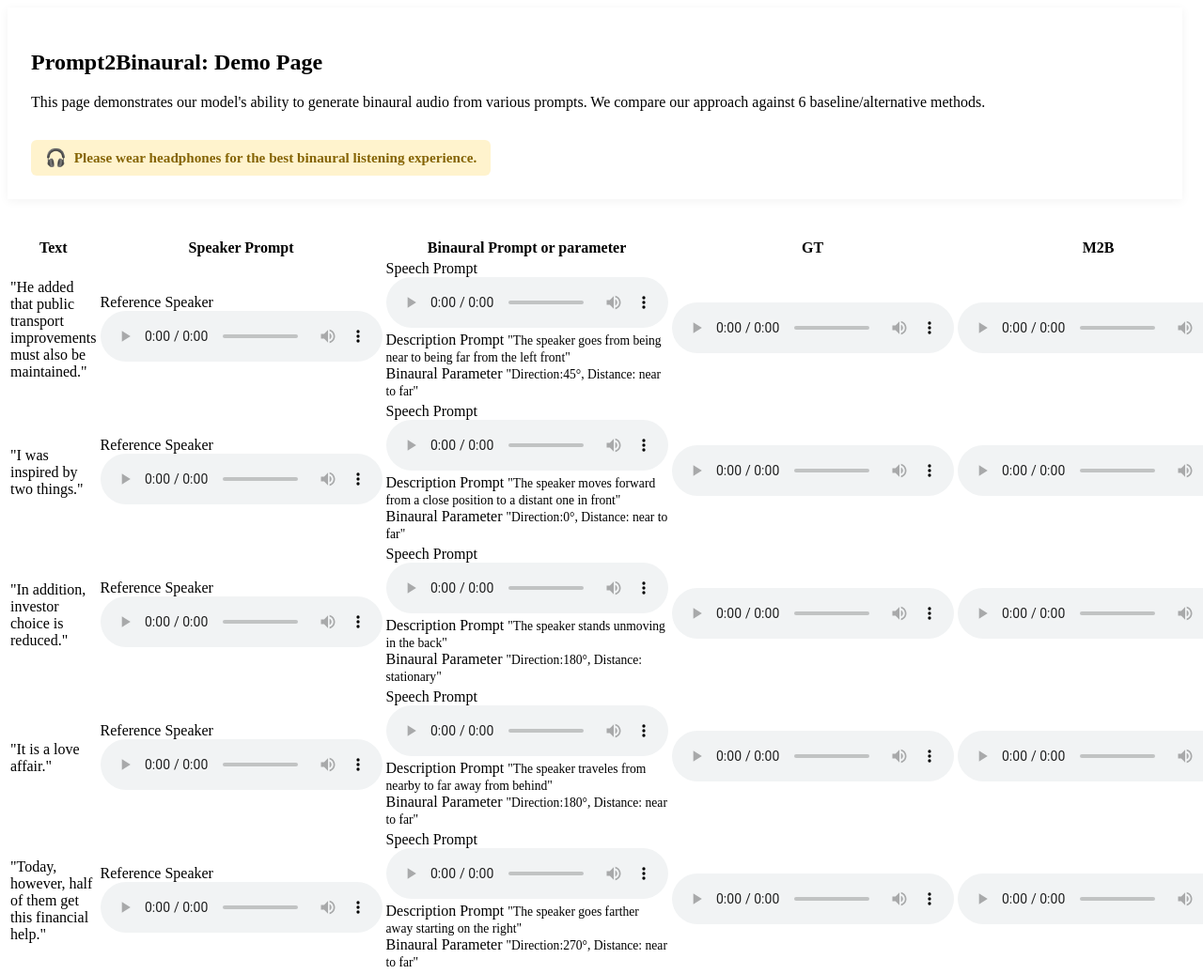
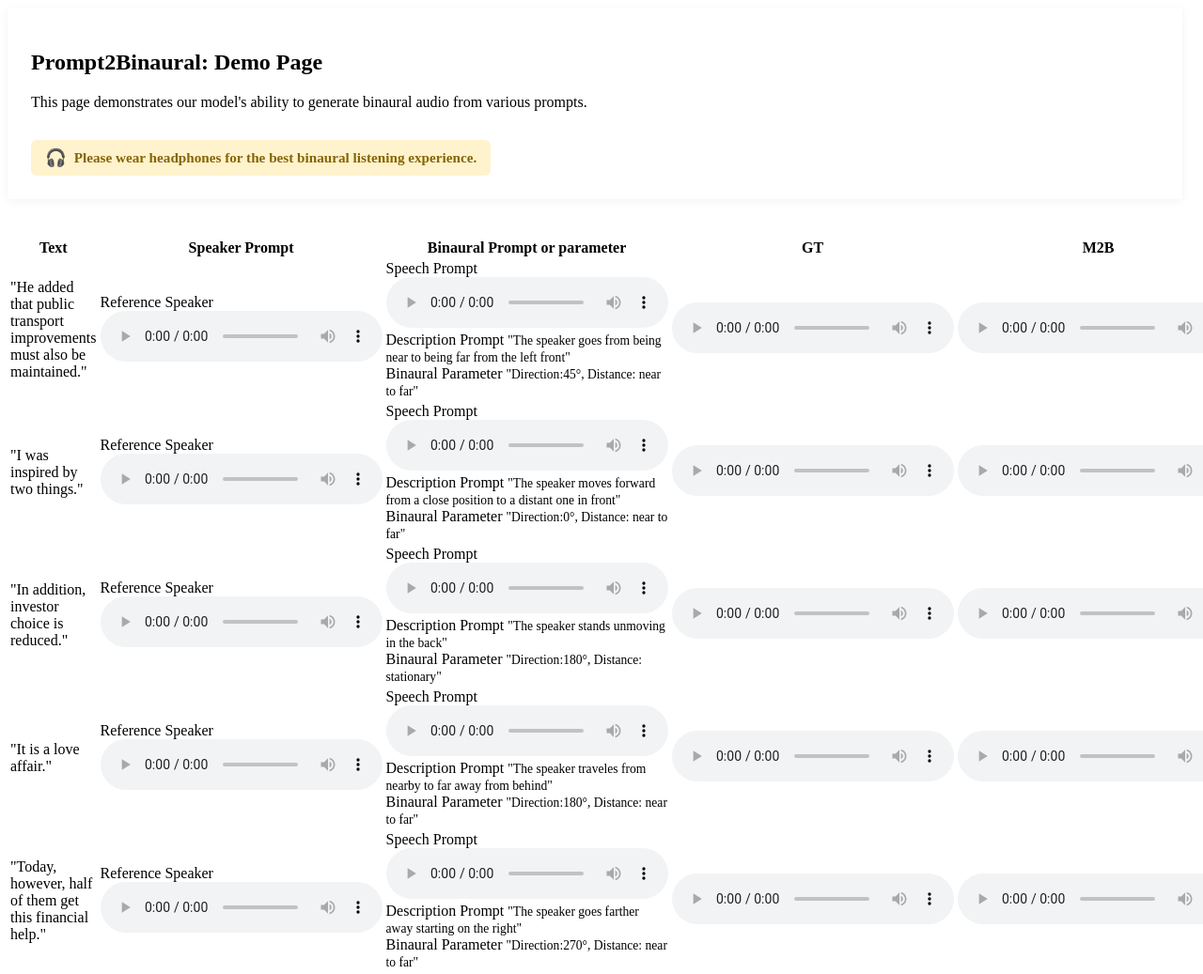
Before and after one commit to Prompt2Binaural/Prompt2Binaural.github.io, a plain HTML site: page index.html in a window 1280 px wide. Shown: the top 1037 px of the page at 94% size. Drawn offline with Linux system fonts and the light colour scheme.

Commit message:
Update demo page

```diff
--- a/index.html
+++ b/index.html
@@ -37,7 +37,7 @@
 
     <section class="intro-section">
         <h1>Prompt2Binaural: Demo Page</h1>
-        <p>This page demonstrates our model's ability to generate binaural audio from various prompts. We compare our approach against 6 baseline/alternative methods.</p>
+        <p>This page demonstrates our model's ability to generate binaural audio from various prompts.</p>
 
         <div class="headphone-notice">
             <span>🎧</span>
```
